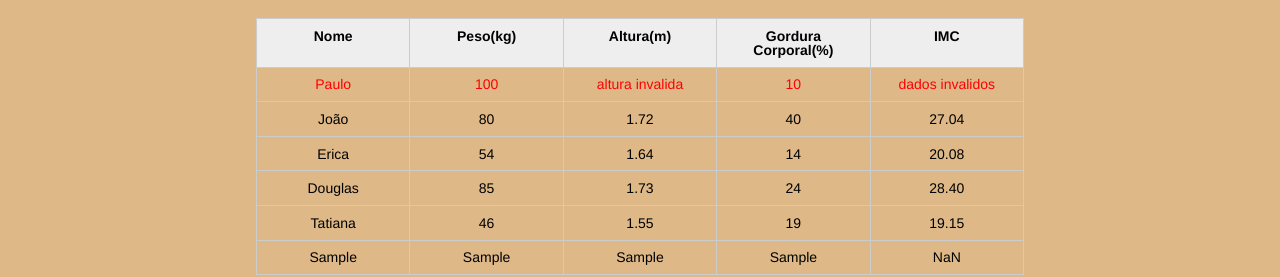
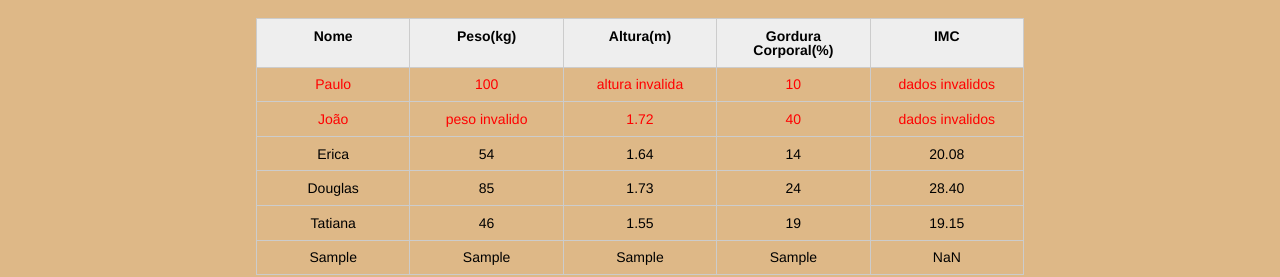
Before and after one commit to KyuHayato/CapacitacaoTRE, a plain HTML site: page src-cursos-js/curso-2-js/index.html in a window 1280 px wide. Both pictures are taken after typing "Sample", "Sample", "Sample", "Sample" into the empty fields and a click on the button "Adicionar". Shown: the part 123-400 px from the top of the page. Drawn offline with Linux system fonts and the light colour scheme.

Commit message:
continuação do curso

```diff
--- a/src-cursos-js/curso-2-js/css/index.css
+++ b/src-cursos-js/curso-2-js/css/index.css
@@ -137,3 +137,6 @@ button[disabled=disabled], button:disabled {
 .paciente-invalido{
 	color: red;
 }
+.mensagem-erro {
+    color: red;
+}
--- a/src-cursos-js/curso-2-js/index.html
+++ b/src-cursos-js/curso-2-js/index.html
@@ -19,6 +19,7 @@
 	</header>
 	<main>
 		<section class="container">
+			<span id="mensagem-erro"></span>
 			<h2>Meus pacientes</h2>
 			<table>
 				<thead>
@@ -34,14 +35,14 @@
 					<tr class="paciente" id="primeiro-paciente">
 						<td class="info-nome">Paulo</td>
 						<td class="info-peso">100</td>
-						<td class="info-altura">10.00</td>
+						<td class="info-altura">13.00</td>
 						<td class="info-gordura">10</td>
 						<td class="info-imc">0</td>
 					</tr>
 
 					<tr class="paciente">
 						<td class="info-nome">João</td>
-						<td class="info-peso">80</td>
+						<td class="info-peso">800</td>
 						<td class="info-altura">1.72</td>
 						<td class="info-gordura">40</td>
 						<td class="info-imc">0</td>
--- a/src-cursos-js/curso-2-js/js/calcula-imc.js
+++ b/src-cursos-js/curso-2-js/js/calcula-imc.js
@@ -12,17 +12,17 @@ for (let i = 0; i < pacientes.length; i++) {
     let altura = tdAltura.textContent;
     let imc;
     let tdImc = paciente.querySelector(".info-imc");
-
-    if (peso <= 200 && peso > 1 && (altura < 2.30) && (altura > 0.1)) {
+    //AJEITAR A VALIDAÇÃO
+    if (validaPeso(peso) && validaAltura(altura) == true) {
         imc = calculaIMC(peso, altura);
         tdImc.textContent = imc;
 
     } else {
-        if ((peso >= 200) || (peso < 1)) {
+        if (validaPeso(peso) == false) {
             tdPeso.textContent = "peso invalido";
             paciente.classList.add("paciente-invalido");
         }
-        if ((altura > 2.30) || (altura < 0.1)) {
+        if (validaAltura(altura) == false) {
             tdAltura.textContent = "altura invalida";
             paciente.classList.add("paciente-invalido");
         }
@@ -42,3 +42,17 @@ function calculaIMC(peso, altura) {
     imc = peso / (altura * altura);
     return imc.toFixed(2);
 }
+function validaPeso(peso){
+    if ((peso >= 200) || (peso < 1)){
+        return false;
+    } else{
+        return true;
+    }
+}
+function validaAltura(altura){
+    if ((altura > 2.30) || (altura < 0.1)){
+        return false;
+    } else {
+        return true;
+    }
+}
--- a/src-cursos-js/curso-2-js/js/form.js
+++ b/src-cursos-js/curso-2-js/js/form.js
@@ -1,36 +1,79 @@
 var botaoAdicionar = document.querySelector("#adicionar-paciente");
-botaoAdicionar.addEventListener("click", function(event) {
+botaoAdicionar.addEventListener("click", function (event) {
     event.preventDefault();
 
     var form = document.querySelector("#form-adiciona");
 
-    var nome = form.nome.value;
-    var peso = form.peso.value;
-    var altura = form.altura.value;
-    var gordura = form.gordura.value;
+    var paciente = obtemPaienteDoFormulario(form);
+    console.log(paciente);
 
-    var pacienteTr = document.createElement("tr");
+    if (!validaPaciente(paciente)) {
+        alert("Paciente invalido, impossivel inserir ele no registro");
+        return;
+    }
+    //AJEITAR A VALIDAÇÃO
+    var pacienteTr = montarTr(paciente);
+    var erros = validaPaciente(paciente);
 
-    var nomeTd = document.createElement("td");
-    var pesoTd = document.createElement("td");
-    var alturaTd = document.createElement("td");
-    var gorduraTd = document.createElement("td");
-    var imcTd = document.createElement("td");
-
-    nomeTd.textContent = nome;
-    pesoTd.textContent = peso;
-    alturaTd.textContent = altura;
-    gorduraTd.textContent = gordura;
-    imcTd.textContent = calculaIMC(peso, altura);
-
-    pacienteTr.appendChild(nomeTd);
-    pacienteTr.appendChild(pesoTd);
-    pacienteTr.appendChild(alturaTd);
-    pacienteTr.appendChild(gorduraTd);
-    pacienteTr.appendChild(imcTd)
-
+    if (erros.length > 0){
+        var mensagemErro = document.querySelector("#mensagem-erro");
+        mensagemErro.textContent = erros;
+        return;
+    }
     var tabela = document.querySelector("#tabela-pacientes");
 
     tabela.appendChild(pacienteTr);
 
+    form.reset();
+
 });
+
+
+function obtemPaienteDoFormulario(form) {
+    var paciente = {
+        nome: form.nome.value,
+        peso: form.peso.value,
+        altura: form.altura.value,
+        gordura: form.gordura.value,
+        imc: calculaIMC(form.peso.value, form.altura.value)
+
+
+    }
+    return paciente;
+}
+
+function montarTr(paciente) {
+
+    var pacienteTr = document.createElement("tr");
+    pacienteTr.classList.add("paciente");
+
+    pacienteTr.appendChild(montaTd(paciente.nome, "info-nome"));
+    pacienteTr.appendChild(montaTd(paciente.peso, "info-peso"));
+    pacienteTr.appendChild(montaTd(paciente.altura, "info-altura"));
+    pacienteTr.appendChild(montaTd(paciente.gordura, "info-gordura"));
+    pacienteTr.appendChild(montaTd(paciente.imc, "info-imc"));
+
+    return pacienteTr;
+}
+
+function montaTd(dado, classe) {
+    var td = document.createElement("td");
+    td.textContent = dado;
+    td.classList.add(classe);
+
+    return td;
+}
+
+function validaPaciente(paciente) {
+    var erros = [];
+
+    if (!validaPeso(paciente.peso)) {
+        erros.push("Peso é inválido");
+    }
+
+    if (!validaAltura(paciente.altura)) {
+        erros.push("Altura é inválida");
+    }
+
+    return erros;
+}
```
